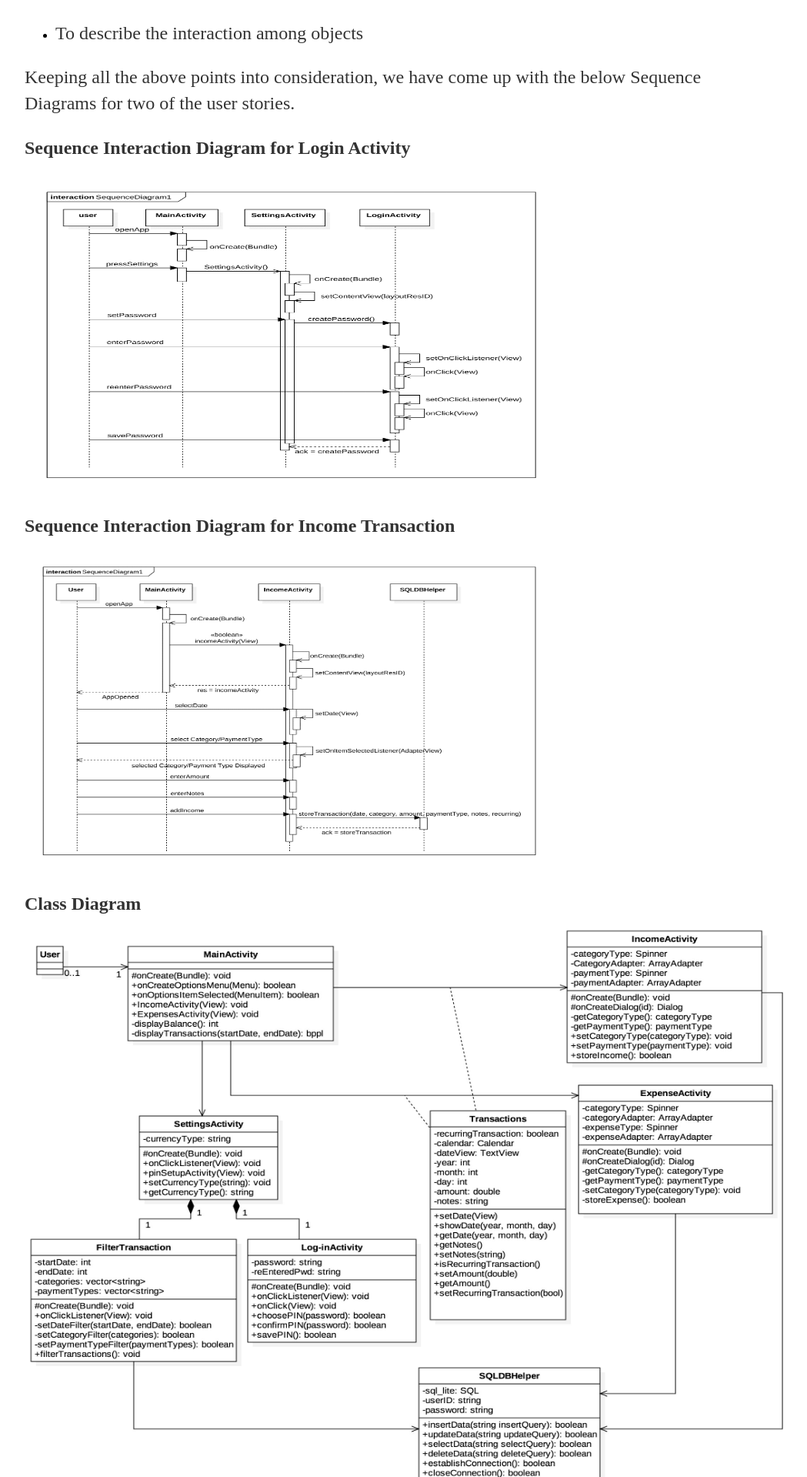
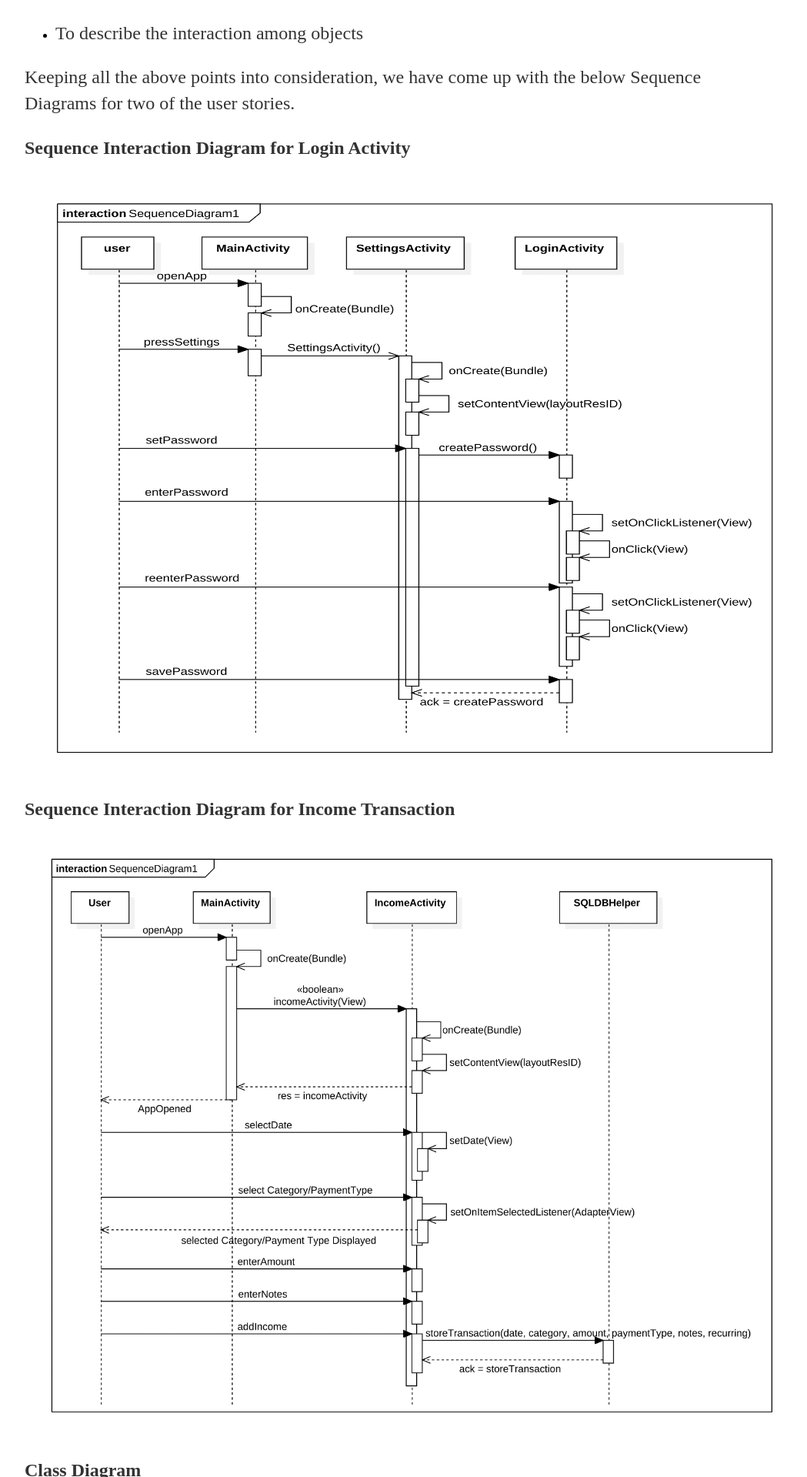
Before and after one commit to Anbehner/Android-Project, a Jekyll site: the page built from docs/_posts/2017-05-29-System-Design.md, in a window 1280 px wide. Shown: the part 735-2654 px from the top of the page at 77% size, without its empty margins (160-1209 px from the left). Built offline with Jekyll 4.4.1, drawn with Linux system fonts in a browser that asks for light colours.

Commit message:
resized the image size

```diff
--- a/docs/_posts/2017-05-29-System-Design.md
+++ b/docs/_posts/2017-05-29-System-Design.md
@@ -23,12 +23,12 @@
 
 **Sequence Interaction Diagram for Login Activity**
 
-![InteractionDiagram1]({{site.baseurl}}/images/Interaction_Diagram_for_Login_Activity-1.png "InteractionDiagram1"){:height="400px" width="700px"}
+![InteractionDiagram1]({{site.baseurl}}/images/Interaction_Diagram_for_Login_Activity-1.png "InteractionDiagram1"){:height="768px" width="1024px"}
 
 
 **Sequence Interaction Diagram for Income Transaction**
 
-![InteractionDiagram2]({{site.baseurl}}/images/InteractionDiagram_for_Income_transaction-1.png "InteractionDiagram2"){:height="400px" width="700px"}
+![InteractionDiagram2]({{site.baseurl}}/images/InteractionDiagram_for_Income_transaction-1.png "InteractionDiagram2"){:height="768px" width="1024px"}
 
 
 **Class Diagram**
@@ -36,67 +36,67 @@
 
 
 ## MainActivity - Attributes
-![MainActivity-Attributes]({{site.baseurl}}/images/Main_Activity-Attributes.png "MainActivity-Attributes"){:height="768px" width="1024px"}
+![MainActivity-Attributes]({{site.baseurl}}/images/Main_Activity-Attributes.png "MainActivity-Attributes")
 
 
 ## MainActivity - Methods
-![MainActivity-Methods]({{site.baseurl}}/images/Main_Activity-Methods.png "MainActivity-Methods"){:height="768px" width="1024px"}
+![MainActivity-Methods]({{site.baseurl}}/images/Main_Activity-Methods.png "MainActivity-Methods")
 
 
 ## IncomeActivity - Attributes
-![IncomeActivity-Attributes]({{site.baseurl}}/images/Income_Activity-Attributes.png "IncomeActivity-Attributes"){:height="768px" width="1024px"}
+![IncomeActivity-Attributes]({{site.baseurl}}/images/Income_Activity-Attributes.png "IncomeActivity-Attributes")
 
 
 ## IncomeActivity - Methods
-![IncomeActivity-Methods]({{site.baseurl}}/images/Income_Activity-Methods.png "IncomeActivity-Methods"){:height="768px" width="1024px"}
+![IncomeActivity-Methods]({{site.baseurl}}/images/Income_Activity-Methods.png "IncomeActivity-Methods")
 
 
 ## ExpenseActivity - Attributes
-![ExpenseActivity-Attributes]({{site.baseurl}}/images/Expense_Activity-Attributes.png "ExpenseActivity-Attributes"){:height="768px" width="1024px"}
+![ExpenseActivity-Attributes]({{site.baseurl}}/images/Expense_Activity-Attributes.png "ExpenseActivity-Attributes")
 
 
 ## ExpenseActivity - Methods
-![ExpenseActivity-Methods]({{site.baseurl}}/images/Expense_Activity-Methods.png "ExpenseActivity-Methods"){:height="768px" width="1024px"}
+![ExpenseActivity-Methods]({{site.baseurl}}/images/Expense_Activity-Methods.png "ExpenseActivity-Methods")
 
 
 ## Transactions - Attributes
-![Transactions-Attributes]({{site.baseurl}}/images/Transaction-Attributes.png "Transactions-Attributes"){:height="768px" width="1024px"}
+![Transactions-Attributes]({{site.baseurl}}/images/Transaction-Attributes.png "Transactions-Attributes")
 
 
 ## Transactions - Methods
-![Transactions-Methods]({{site.baseurl}}/images/Transaction-Methods.png "Transactions-Methods"){:height="768px" width="1024px"}
+![Transactions-Methods]({{site.baseurl}}/images/Transaction-Methods.png "Transactions-Methods")
 
 
 ## SettingsActivity - Attributes
-![SettingsActivity-Attributes]({{site.baseurl}}/images/Settings_Activity-Attributes.png "SettingsActivity-Attributes"){:height="768px" width="1024px"}
+![SettingsActivity-Attributes]({{site.baseurl}}/images/Settings_Activity-Attributes.png "SettingsActivity-Attributes")
 
 
 ## SettingsActivity - Methods
-![SettingsActivity-Methods]({{site.baseurl}}/images/Settings_Activity-Methods.png "SettingsActivity-Methods"){:height="768px" width="1024px"}
+![SettingsActivity-Methods]({{site.baseurl}}/images/Settings_Activity-Methods.png "SettingsActivity-Methods")
 
 
 ## FilterTransaction - Attributes
-![FilterTransaction-Attributes]({{site.baseurl}}/images/FilterTransaction_Activity-Attributes.png "FilterTransaction-Attributes"){:height="768px" width="1024px"}
+![FilterTransaction-Attributes]({{site.baseurl}}/images/FilterTransaction_Activity-Attributes.png "FilterTransaction-Attributes")
 
 
 ## FilterTransaction - Methods
-![FilterTransaction-Methods]({{site.baseurl}}/images/FilterTransaction_Activity-Methods.png "FilterTransaction-Methods"){:height="768px" width="1024px"}
+![FilterTransaction-Methods]({{site.baseurl}}/images/FilterTransaction_-Methods.png "FilterTransaction-Methods")
 
 
 ## Log-inActivity - Attributes
-![Log-inActivity-Attributes]({{site.baseurl}}/images/Login_Activity-Attributes.png "Log-inActivity-Attributes"){:height="768px" width="1024px"}
+![Log-inActivity-Attributes]({{site.baseurl}}/images/Login_Activity-Attributes.png "Log-inActivity-Attributes")
 
 
 ## Log-inActivity - Methods
-![Log-inActivity-Methods]({{site.baseurl}}/images/Login_Activity-Methods.png "Log-inActivity-Methods"){:height="768px" width="1024px"}
+![Log-inActivity-Methods]({{site.baseurl}}/images/Login_Activity-Methods.png "Log-inActivity-Methods")
 
 
 ## SQLDBHelper - Attributes
-![SQLDBHelper-Attributes]({{site.baseurl}}/images/SQLDBHelper-Attributes.png "SQLDBHelper-Attributes"){:height="768px" width="1024px"}
+![SQLDBHelper-Attributes]({{site.baseurl}}/images/SQLDBHelper-Attributes.png "SQLDBHelper-Attributes")
 
 
 ## SQLDBHelper - Methods
-![SQLDBHelper-Methods]({{site.baseurl}}/images/SQLDBHelper-Methods.png "SQLDBHelper-Methods"){:height="768px" width="1024px"}
+![SQLDBHelper-Methods]({{site.baseurl}}/images/SQLDBHelper-Methods.png "SQLDBHelper-Methods")
 
 
 ## Design Pattern
```
Also changed, not shown: docs/images/Expense_Activity-Attributes.png, docs/images/Expense_Activity-Methods.png, docs/images/FilterTransaction_Activity-Attributes.png, docs/images/FilterTransaction_Activity-Methods.png, docs/images/Income_Activity-Attributes.png, docs/images/Income_Activity-Methods.png, docs/images/Login_Activity-Attributes.png, docs/images/Login_Activity-Methods.png, docs/images/Main_Activity-Attributes.png, docs/images/Main_Activity-Methods.png, docs/images/SQLDBHelper-Attributes.png, docs/images/SQLDBHelper-Methods.png, docs/images/Settings_Activity-Attributes.png, docs/images/Settings_Activity-Methods.png, 2 more files.
